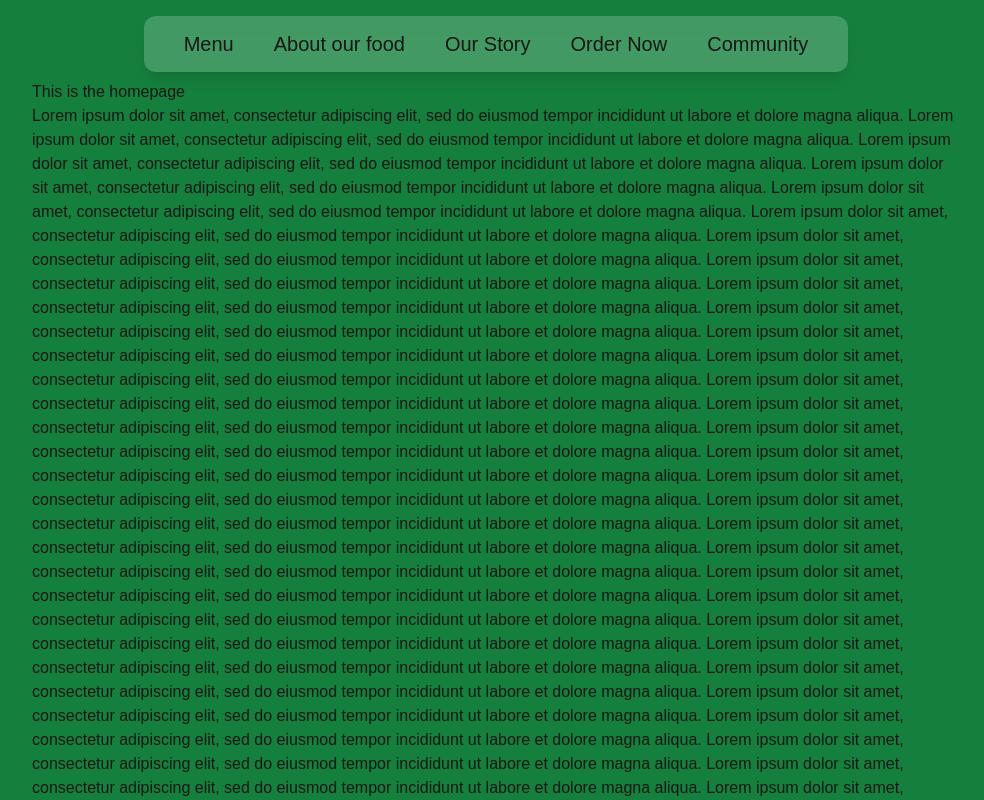
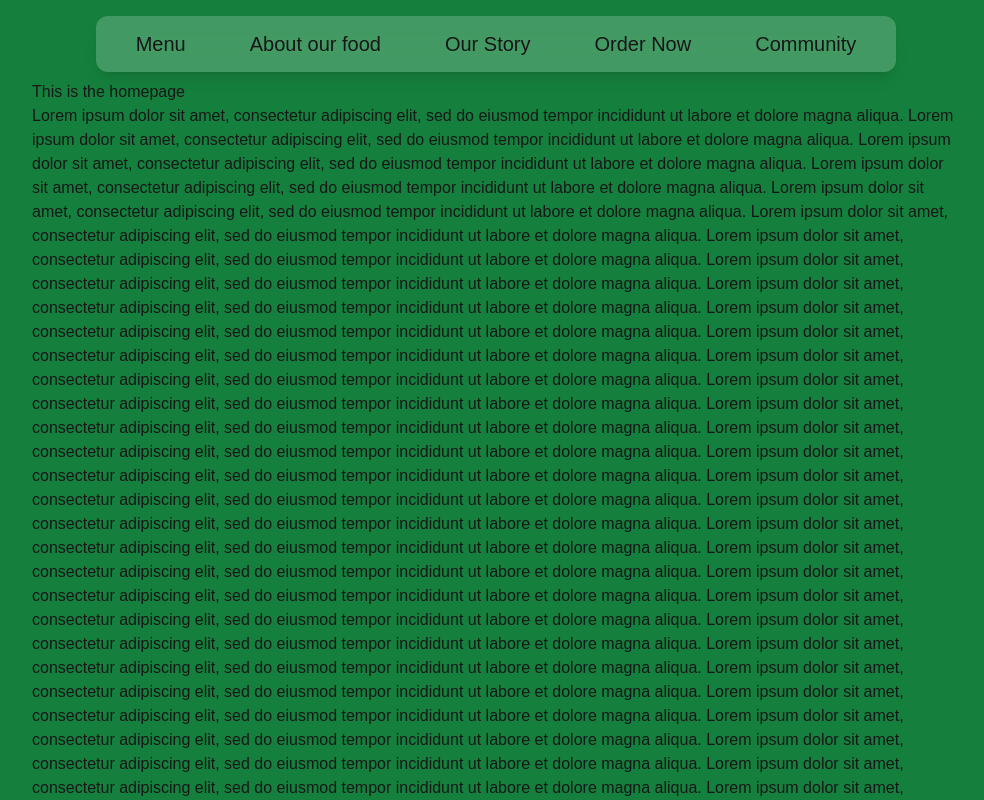
Before and after one commit to EricS-200/Restaurant-Website-TSA2024, a Next.js app: page / in a window 1280 px wide. Shown: the top 800 px of the page, without its empty margins (144-1128 px from the left). Built offline with nearby package versions, Linux system fonts and the light colour scheme.

Commit message:
[WIP] Navbar hidden on scroll down

```diff
--- a/app/page.jsx
+++ b/app/page.jsx
@@ -15,7 +15,7 @@ export default function Home() {
       <div className="bg-green-700 flex items-center justify-center pt-20 px-44">
           This is the homepage
           <br/>
-          {generateLoremIpsum(10000)}
+          {generateLoremIpsum(3000)}
       </div>
   );
 }
--- a/components/navbar.jsx
+++ b/components/navbar.jsx
@@ -1,39 +1,48 @@
 "use client"
 import Link from "next/link";
+import {useEffect, useState} from "react";
+
+
+function returnLink(name) {
+    return (
+        <Link href={"/"} className={"group mt-1 text-xl"}>
+            {name}
+            <span className="block max-w-0 group-hover:max-w-full transition-all duration-500 h-1 bg-sky-600"/>
+        </Link>
+    );
+}
 
 export default function Navbar() {
+    const [show, setShow] = useState(true);
+    const [lastScrollY, setLastScrollY] = useState(0);
+
+    const controlNavbar = () => {
+        if (window.scrollY > lastScrollY) { // if scroll down hide the navbar
+            setShow(false);
+        } else { // if scroll up show the navbar
+            setShow(true);
+        }
+
+        setLastScrollY(window.scrollY);
+    };
+
+    useEffect(() => {
+        window.addEventListener('scroll', controlNavbar);
+
+        return () => {
+            window.removeEventListener('scroll', controlNavbar);
+        };
+    }, [lastScrollY]);
+
     return (
-        <>
-            <header className="fixed top-0 z-50 w-full justify-center hidden md:flex">
-                <div className="shadow-lg bg-white/20 backdrop-blur-lg rounded-xl mt-4 container flex h-14 max-w-max items-center justify-center px-10">
-                    <div className="sticky flex flex-row gap-10 ">
-                        <Link href={"/"} className={"group transition duration-300 mt-1 text-xl"}>
-                            Menu
-                            <span className="block max-w-0 group-hover:max-w-full transition-all duration-500 h-1 bg-sky-600"/>
-                        </Link>
-
-                        <Link href={"/"} className={"group transition duration-300 mt-1 text-xl"}>
-                            About our food
-                            <span className="block max-w-0 group-hover:max-w-full transition-all duration-500 h-1 bg-sky-600"/>
-                        </Link>
-
-                        <Link href={"/"} className={"group transition duration-300 mt-1 text-xl"}>
-                            Our Story
-                            <span className="block max-w-0 group-hover:max-w-full transition-all duration-500 h-1 bg-sky-600"/>
-                        </Link>
-
-                        <Link href={"/"} className={"group transition duration-300 mt-1 text-xl"}>
-                            Order Now
-                            <span className="block max-w-0 group-hover:max-w-full transition-all duration-500 h-1 bg-sky-600"/>
-                        </Link>
-
-                        <Link href={"/"} className={"group transition duration-300 mt-1 text-xl"}>
-                            Community
-                            <span className="block max-w-0 group-hover:max-w-full transition-all duration-500 h-1 bg-sky-600"/>
-                        </Link>
-                    </div>
-                </div>
-            </header>
-        </>
+        <div className={`transform-gpu active ${show ? 'translate-y-0' : '-translate-y-full'} fixed top-0 z-50 w-full flex justify-center items-center transition-transform duration-500`} id={"navbar"}>
+            <div className="shadow-lg bg-white/20 backdrop-blur-lg rounded-xl mt-4 container flex h-14 max-w-max items-center justify-center px-10 sticky flex-row gap-16">
+                {returnLink("Menu")}
+                {returnLink("About our food")}
+                {returnLink("Our Story")}
+                {returnLink("Order Now")}
+                {returnLink("Community")}
+            </div>
+        </div>
     );
 }
```
